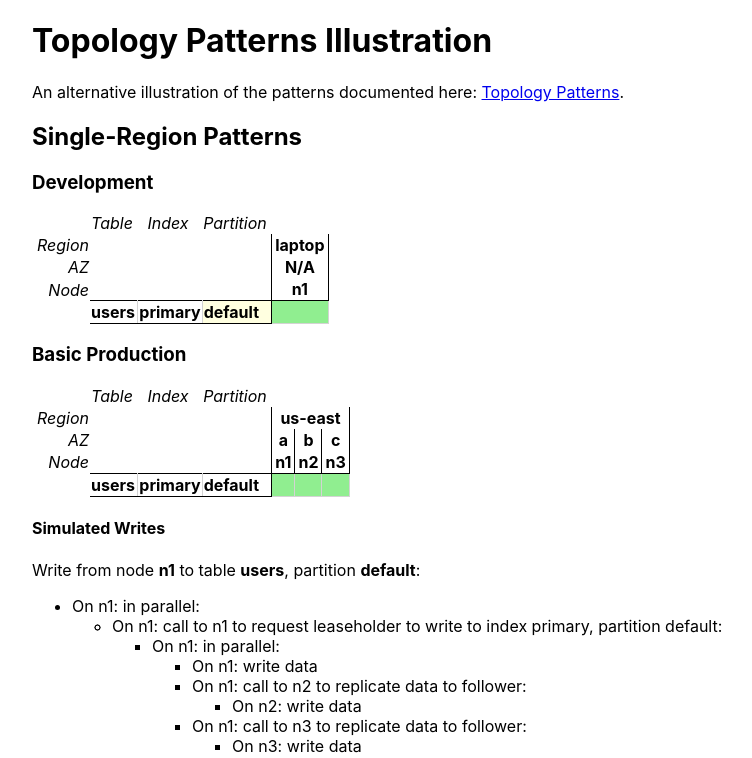
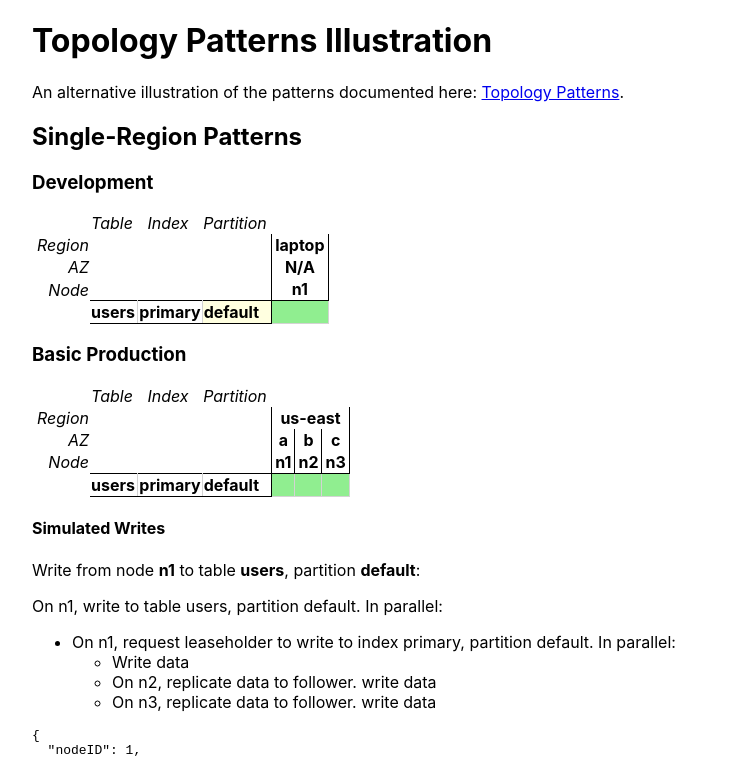
Before and after one commit to vilterp/crdb-config-explorer, a React (Create React App) app: page / in a window 1280 px wide. Shown: the top 758 px of the page, without its empty margins (18-770 px from the left). Built offline with nearby package versions, Linux system fonts and the light colour scheme.

Commit message:
take 2 at trace trees
more collapsed, but... incomprehensible

```diff
--- a/src/model.ts
+++ b/src/model.ts
@@ -56,6 +56,7 @@ export interface ZoneConfig {
 
 export interface TraceNode {
   nodeID: number;
+  desc: string;
   process: ProcessNode;
 }
 
@@ -63,7 +64,7 @@ export type ProcessNode =
   | { type: "Parallel"; children: ProcessNode[] }
   | { type: "Sequence"; children: ProcessNode[] }
   | { type: "Leaf"; desc: string }
-  | { type: "RPC"; remoteTrace: TraceNode; desc: string };
+  | { type: "RPC"; remoteTrace: TraceNode };
 
 export function Seq(children: ProcessNode[]): ProcessNode {
   return { type: "Sequence", children };
@@ -82,7 +83,7 @@ export function RPC(
   desc: string,
   process: ProcessNode,
 ): ProcessNode {
-  return { type: "RPC", desc, remoteTrace: { nodeID, process } };
+  return { type: "RPC", remoteTrace: { nodeID, process, desc } };
 }
 
 export interface HopSequence {
--- a/src/readWrite.tsx
+++ b/src/readWrite.tsx
@@ -24,6 +24,7 @@ export function traceForSQLWrite(
   const kvWrites = kvWritesForSQLWrite(situation.config.table, sqlWrite);
   return {
     nodeID: sqlWrite.gateWayNodeID,
+    desc: `write to table ${sqlWrite.tableName}, partition ${sqlWrite.partitionName}`,
     process: Par(
       kvWrites.map(kvWrite => {
         const possLHNodes = possibleLeaseholderNodesForKVWrite(
@@ -36,7 +37,7 @@ export function traceForSQLWrite(
           lhNode.nodeID,
           `request leaseholder to write to index ${kvWrite.indexName}, partition ${kvWrite.partitionName}`,
           Par([
-            Leaf("write data"),
+            Leaf("Write data"),
             ...replicaNodes.map(rn =>
               RPC(rn.nodeID, "replicate data to follower", Leaf("write data")),
             ),
--- a/src/views/situationView.tsx
+++ b/src/views/situationView.tsx
@@ -27,13 +27,13 @@ export function SituationView(props: {
               props.situation,
               write.write,
             );
+            const trace = traceForSQLWrite(props.situation, write.write);
             return (
               <div key={idx}>
                 <h5>{write.desc}</h5>
                 <WriteDesc write={write.write} />
-                <TraceView
-                  trace={traceForSQLWrite(props.situation, write.write)}
-                />
+                <TraceView trace={trace} />
+                <pre>{JSON.stringify(trace, null, 2)}</pre>
                 {/*<HopSequenceView*/}
                 {/*  formation={props.situation.config.formation}*/}
                 {/*  sequence={hopSequence}*/}
--- a/src/views/traceView.tsx
+++ b/src/views/traceView.tsx
@@ -3,54 +3,44 @@ import { ProcessNode, TraceNode } from "../model";
 
 export function TraceView(props: { trace: TraceNode }) {
   return (
-    <ul>
-      <TraceNodeView traceNode={props.trace} />
-    </ul>
+    <div>
+      On n{props.trace.nodeID}, {props.trace.desc}.{" "}
+      <ProcessNodeView process={props.trace.process} />
+    </div>
   );
 }
 
-function TraceNodeView(props: { traceNode: TraceNode }) {
-  const children = renderChildren(props.traceNode);
-  return (
-    <li>
-      On n{props.traceNode.nodeID}: {descr(props.traceNode.process)}
-      {children.length > 0 ? (
-        <ul>
-          {children.map(c => (
-            <li>{c}</li>
-          ))}
-        </ul>
-      ) : null}
-    </li>
-  );
-}
-
-function descr(proc: ProcessNode): string {
-  switch (proc.type) {
+function ProcessNodeView(props: { process: ProcessNode }) {
+  switch (props.process.type) {
     case "Leaf":
-      return proc.desc;
+      return <>{props.process.desc}</>;
     case "Parallel":
-      return "in parallel:";
+      return (
+        <>
+          In parallel:
+          <ul>
+            {props.process.children.map((proc, idx) => (
+              <li key={idx}>
+                <ProcessNodeView process={proc} />
+              </li>
+            ))}
+          </ul>
+        </>
+      );
     case "Sequence":
-      return "in sequence:";
+      return (
+        <>
+          In sequence:
+          <ul>
+            {props.process.children.map((proc, idx) => (
+              <li key={idx}>
+                <ProcessNodeView process={proc} />
+              </li>
+            ))}
+          </ul>
+        </>
+      );
     case "RPC":
-      return `call to n${proc.remoteTrace.nodeID} to ${proc.desc}:`;
+      return <TraceView trace={props.process.remoteTrace} />;
   }
 }
-
-function renderChildren(trace: TraceNode): React.ReactNode[] {
-  switch (trace.process.type) {
-    case "Leaf":
-      return [];
-    case "RPC":
-      return [<TraceNodeView traceNode={trace.process.remoteTrace} />];
-    case "Sequence":
-      return trace.process.children.map(c => (
-        <TraceNodeView traceNode={{ nodeID: trace.nodeID, process: c }} />
-      ));
-    case "Parallel":
-      return trace.process.children.map(c => (
-        <TraceNodeView traceNode={{ nodeID: trace.nodeID, process: c }} />
-      ));
-  }
-}
```
